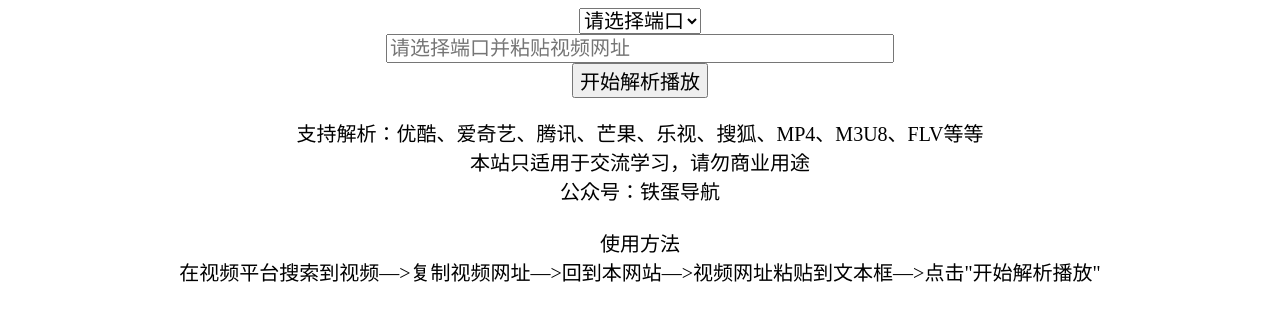
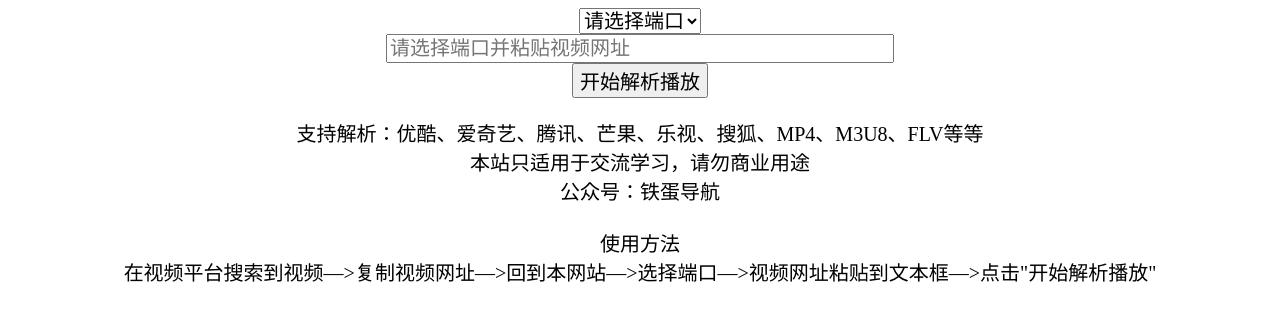
Before and after one commit to yikexiaoxingxing/linzixuan.github.io, a plain HTML site: page VIP.html in a window 1280 px wide. Drawn offline with Linux system fonts and the light colour scheme.

Commit message:
Update VIP.html

```diff
--- a/VIP.html
+++ b/VIP.html
@@ -44,7 +44,7 @@
     </select>
     <input type="text" id="textbox" placeholder="请选择端口并粘贴视频网址">
     <button value="" id="button_www" onclick="jump()">开始解析播放</button>
-	<p id="brief">支持解析：优酷、爱奇艺、腾讯、芒果、乐视、搜狐、MP4、M3U8、FLV等等<br>本站只适用于交流学习，请勿商业用途<br>公众号：铁蛋导航<br><br>使用方法<br>在视频平台搜索到视频—>复制视频网址—>回到本网站—>视频网址粘贴到文本框—>点击"开始解析播放"</p>
+	<p id="brief">支持解析：优酷、爱奇艺、腾讯、芒果、乐视、搜狐、MP4、M3U8、FLV等等<br>本站只适用于交流学习，请勿商业用途<br>公众号：铁蛋导航<br><br>使用方法<br>在视频平台搜索到视频—>复制视频网址—>回到本网站—>选择端口—>视频网址粘贴到文本框—>点击"开始解析播放"</p>
 </body>
 <script type="text/javascript">
 
```
